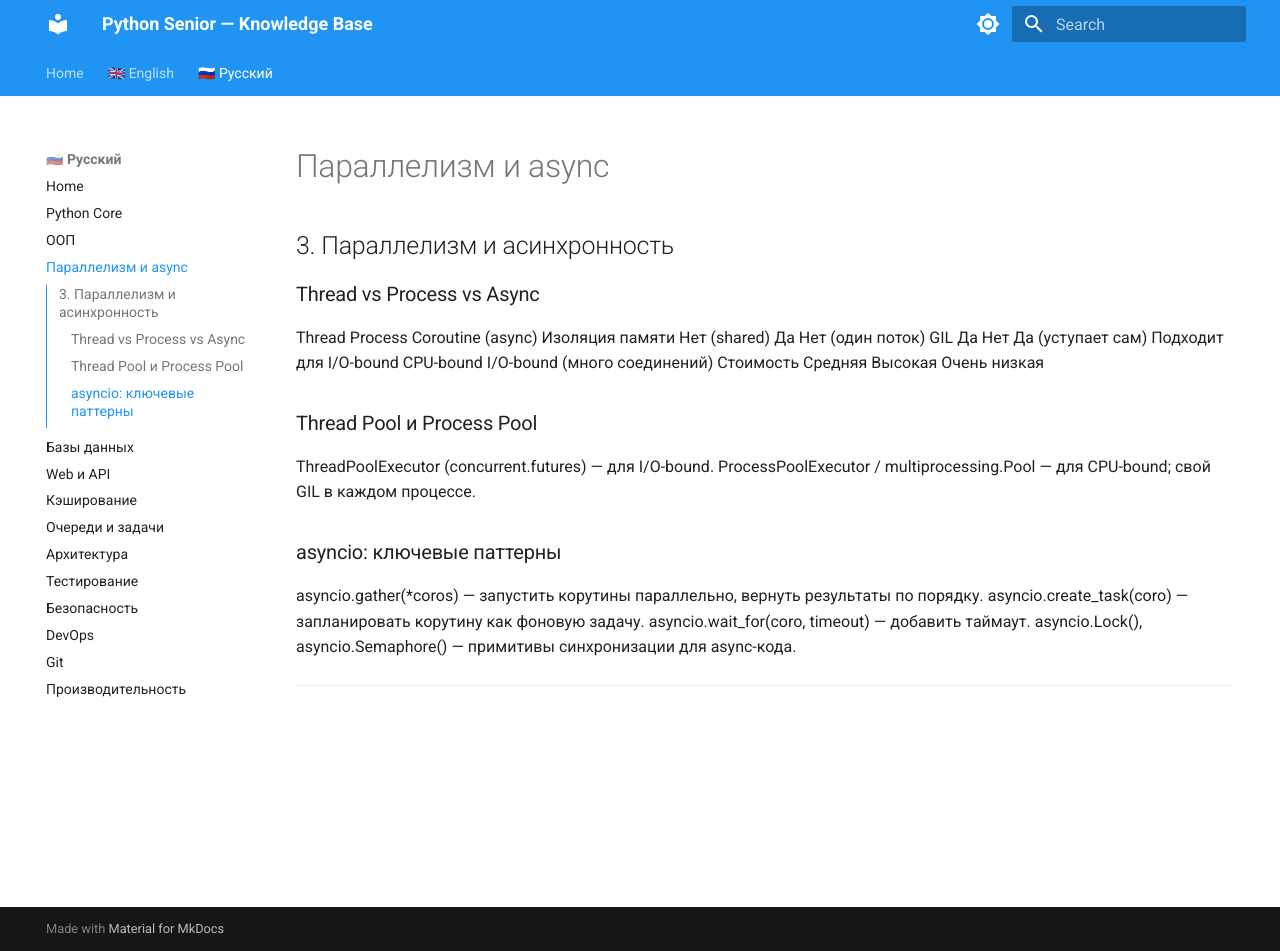
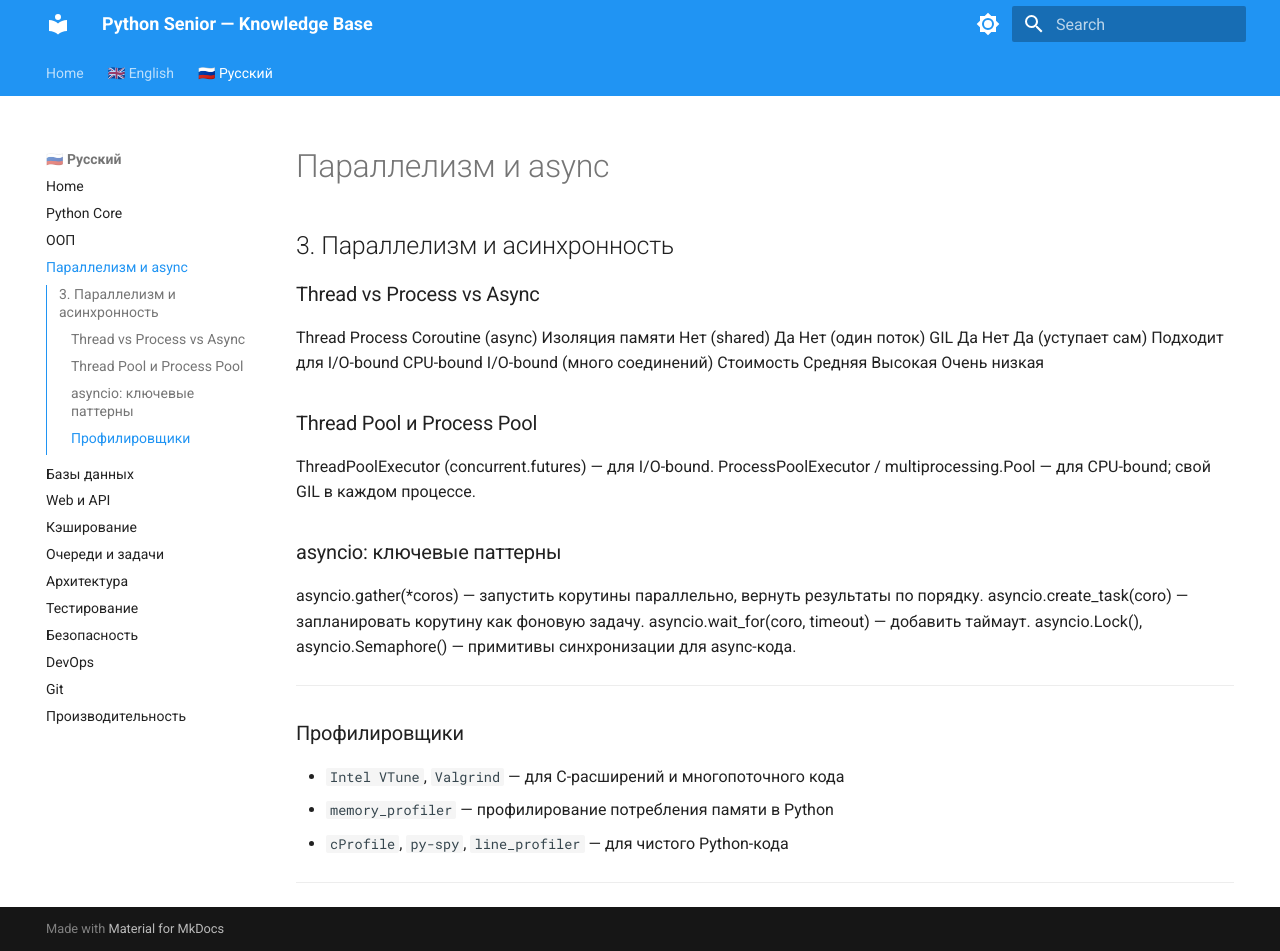
Before and after one commit to spiritEcosse/senior-kb, an MkDocs documentation site: the page built from docs/concurrency.md, in a window 1280 px wide and 951 px high. Built offline with MkDocs 1.6.1 and Material for MkDocs 9.7.7, drawn with Linux system fonts in a browser that asks for light colours.

Commit message:
update: docs/concurrency.md

```diff
--- a/docs/concurrency.md
+++ b/docs/concurrency.md
@@ -22,3 +22,11 @@ asyncio.wait_for(coro, timeout) — добавить таймаут.
 asyncio.Lock(), asyncio.Semaphore() — примитивы синхронизации для async-кода.
 
 ---
+
+### Профилировщики
+
+- `Intel VTune`, `Valgrind` — для C-расширений и многопоточного кода
+- `memory_profiler` — профилирование потребления памяти в Python
+- `cProfile`, `py-spy`, `line_profiler` — для чистого Python-кода
+
+---
```
